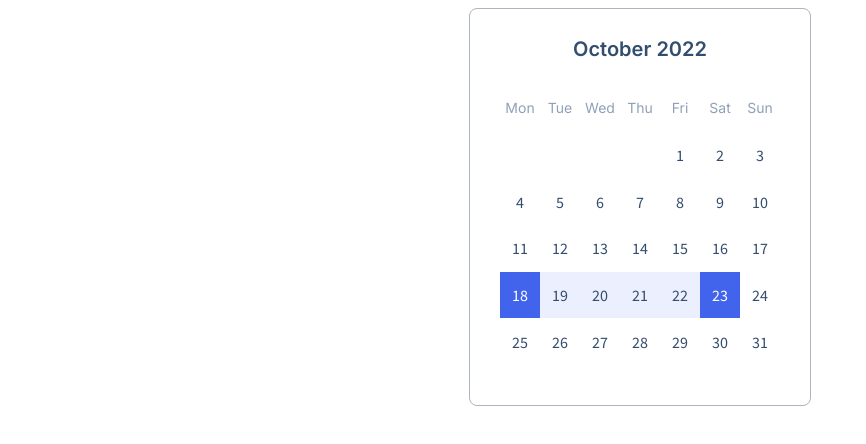
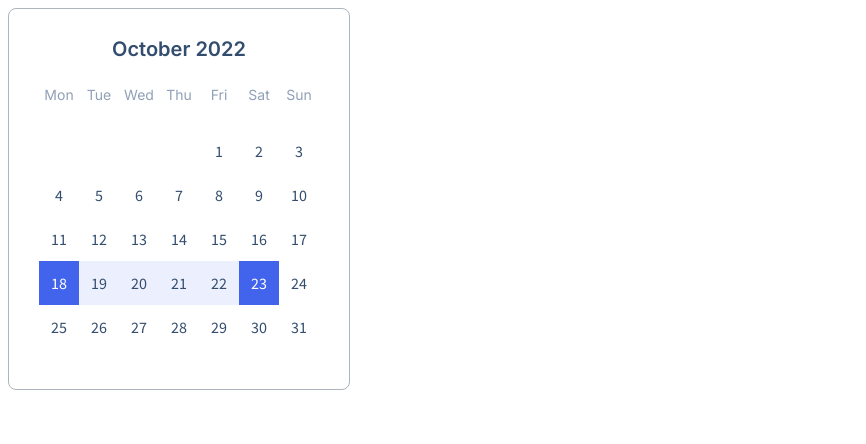
Before and after one commit to klyukinaxen/htmlcss-20220616_xenia-klyukina, a website: page 05-lection3/03-calendar/index.html in a window 1280 px wide. Shown: the whole page, without its empty margins (0-866 px from the left). Drawn offline with Linux system fonts and the light colour scheme.

Commit message:
add fixes for calendar

```diff
--- a/05-lection3/03-calendar/calendar.css
+++ b/05-lection3/03-calendar/calendar.css
@@ -4,7 +4,6 @@
     width: 100%;
     max-width: 280px;
     padding: 28px 30px 40px 30px;
-    margin: 0 auto;
 }
 
 .calendar__title {
@@ -29,10 +28,6 @@
     left: 0;
     bottom: 0;
     right: 0;
-}
-
-.calendar__wrapper {
-    padding-bottom: 100%;
     margin-top: 24px;
     position: relative;
 }
@@ -56,6 +51,7 @@
     font-size: 14px;
     line-height: 20px;
     color: var(--light-blue);
+    padding-bottom: 24px;
 }
 
 .calendar__item_between-active {
--- a/05-lection3/03-calendar/index.html
+++ b/05-lection3/03-calendar/index.html
@@ -9,7 +9,6 @@
     <body>
         <div class="calendar">
             <div class="calendar__title">October 2022</div>
-            <div class="calendar__wrapper">
             <div class="calendar__inner">
                 <span class="calendar__item calendar__item_day">Mon</span>
                 <span class="calendar__item calendar__item_day">Tue</span>
@@ -63,6 +62,5 @@
                 <span class="calendar__item">31</span>
             </div>
         </div>
-        </div>
     </body>
 </html>
```
Lines whose indentation alone changed are shown as unchanged.
